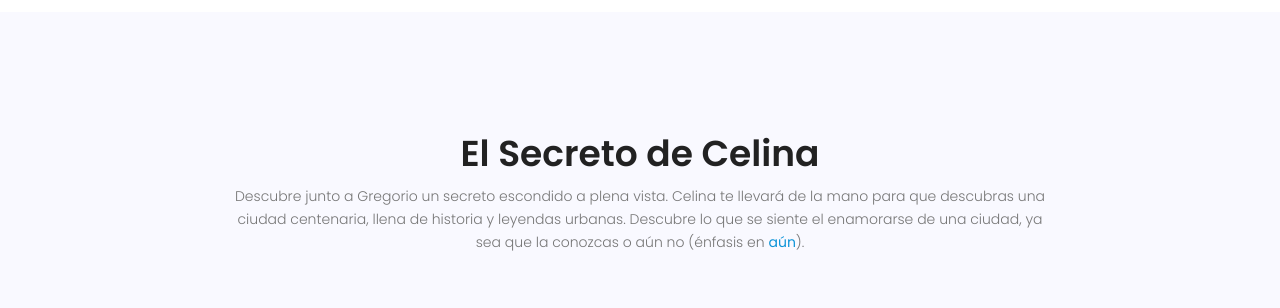
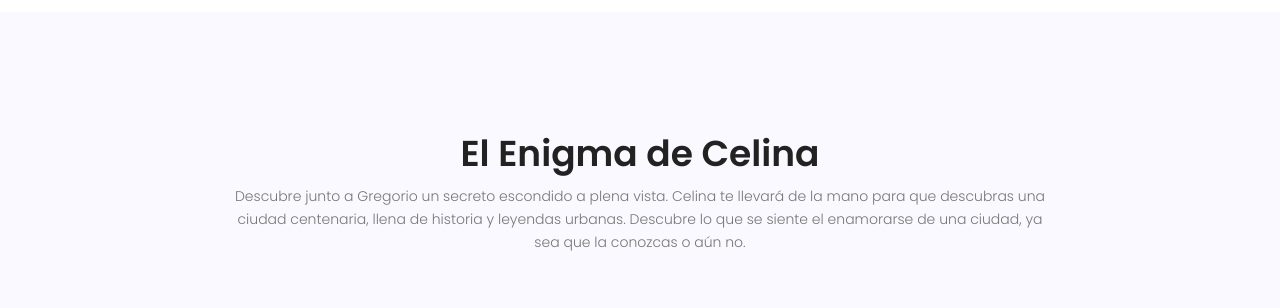
Before and after one commit to ShaakTi/New-MTD, a plain HTML site: page index.html in a window 1280 px wide. Shown: the part 2960-3268 px from the top of the page. Drawn offline with nearby package versions, Linux system fonts and the light colour scheme; some packages are replaced by stand-ins of ours; a script that the page names is missing.

Commit message:
Change "Secret" with "Enigma"

```diff
--- a/index.html
+++ b/index.html
@@ -340,8 +340,8 @@
 					<div class="row d-flex justify-content-center">
 						<div class="menu-content pb-60 col-lg-9">
 							<div class="title text-center">
-								<h1 class="mb-10">El Secreto de Celina</h1>
-								<p>Descubre junto a Gregorio un secreto escondido a plena vista. Celina te llevar&aacute; de la mano para que descubras una ciudad centenaria, llena de historia y leyendas urbanas. Descubre lo que se siente el enamorarse de una ciudad, ya sea que la conozcas o a&uacute;n no (&eacute;nfasis en <b>a&uacute;n</b>).</p>
+								<h1 class="mb-10">El Enigma de Celina</h1>
+								<p>Descubre junto a Gregorio un secreto escondido a plena vista. Celina te llevar&aacute; de la mano para que descubras una ciudad centenaria, llena de historia y leyendas urbanas. Descubre lo que se siente el enamorarse de una ciudad, ya sea que la conozcas o a&uacute;n no.</p>
 							</div>
 						</div>
 					</div>
```
Also changed, not shown: img/c1.jpg.
